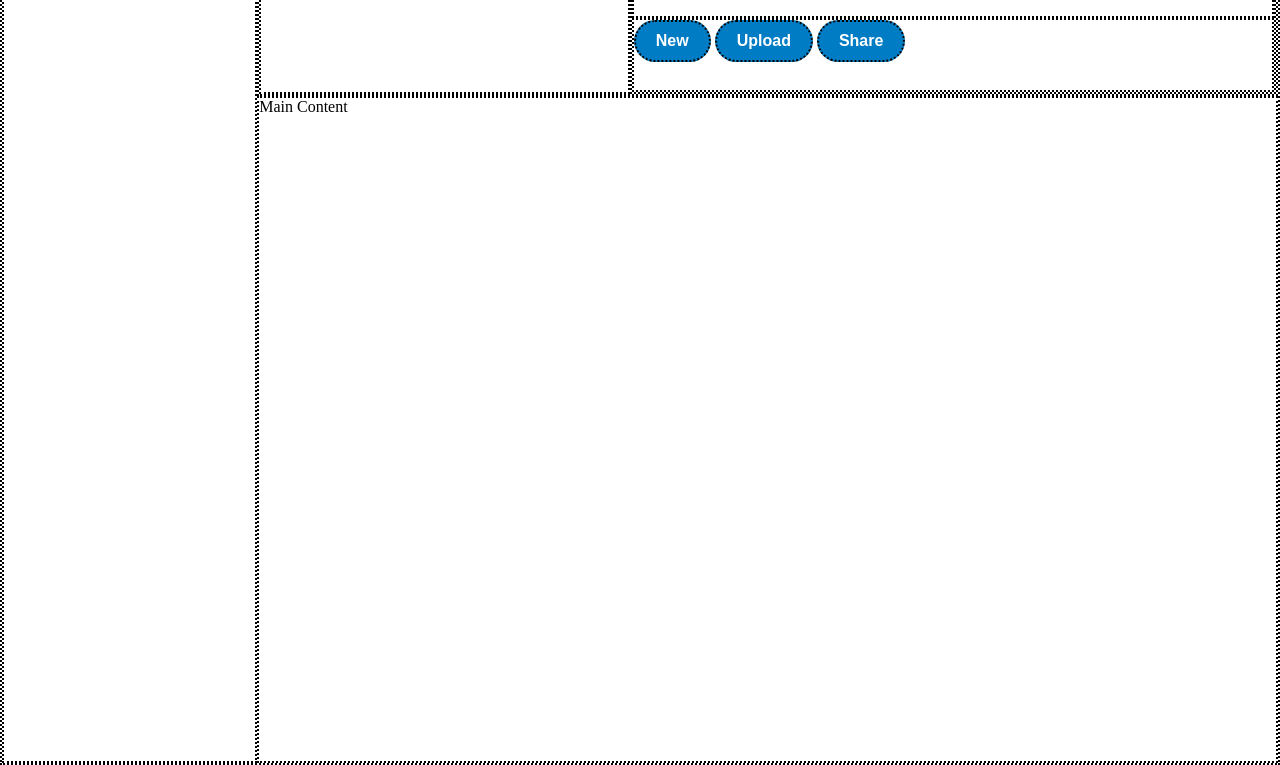
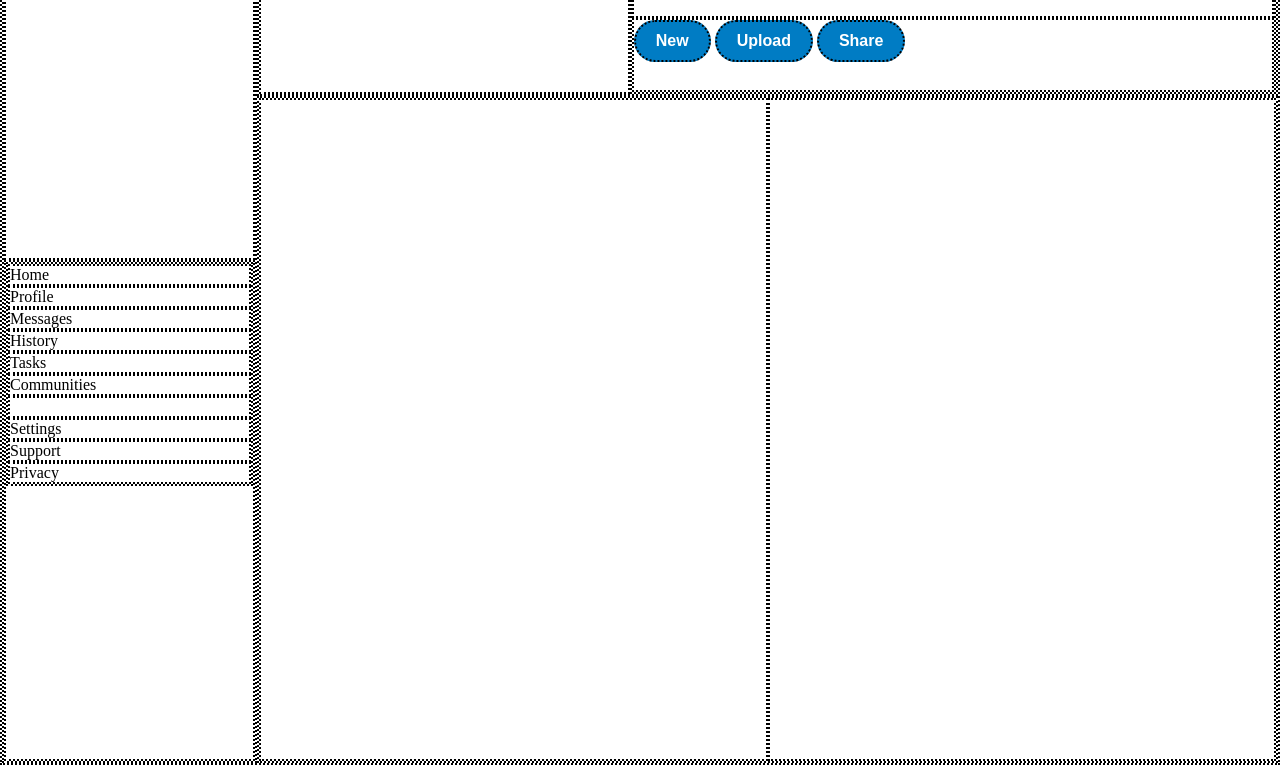
Before and after one commit to Cyber-Aarow/admin-dashboard, a plain HTML site: page index.html in a window 1280 px wide. Shown: the part 39-804 px from the top of the page. Drawn offline with Linux system fonts and the light colour scheme.

Commit message:
Add sidebar list, split main content, etc.

```diff
--- a/index.html
+++ b/index.html
@@ -7,7 +7,23 @@
     <link rel="stylesheet" href="style.css">
 </head>
 <body>
-    <div class="sidebar">Sidebar</div>
+    <div class="sidebar">
+        <div class="logo">Dashboard</div>
+        <div>
+            <ul>
+                <li>Home</li>
+                <li>Profile</li>
+                <li>Messages</li>
+                <li>History</li>
+                <li>Tasks</li>
+                <li>Communities</li>
+                <li> </li>
+                <li>Settings</li>
+                <li>Support</li>
+                <li>Privacy</li>
+            </ul>
+        </div>
+    </div>
     <div class="header">
         <div class="header-left"></div>
         <div class="header-right">
@@ -23,6 +39,10 @@
             </div>
         </div>
     </div>
-    <div class="main-content">Main Content</div>
+    <div class="main-content">
+        <div class="mc-left">
+        </div>
+        <div class="mc-right"></div>
+    </div>
 </body>
 </html>
--- a/style.css
+++ b/style.css
@@ -19,7 +19,7 @@ body {
 
 .header, .header-left, .header-right,
 .sidebar,
-.main-content {
+.main-content, .mc-left, .mc-right {
     display: grid;
 }
 
@@ -58,5 +58,5 @@ body {
 .main-content {
     grid-column: 2 / 3;
 
-
+    grid-auto-flow: column;
 }
```
